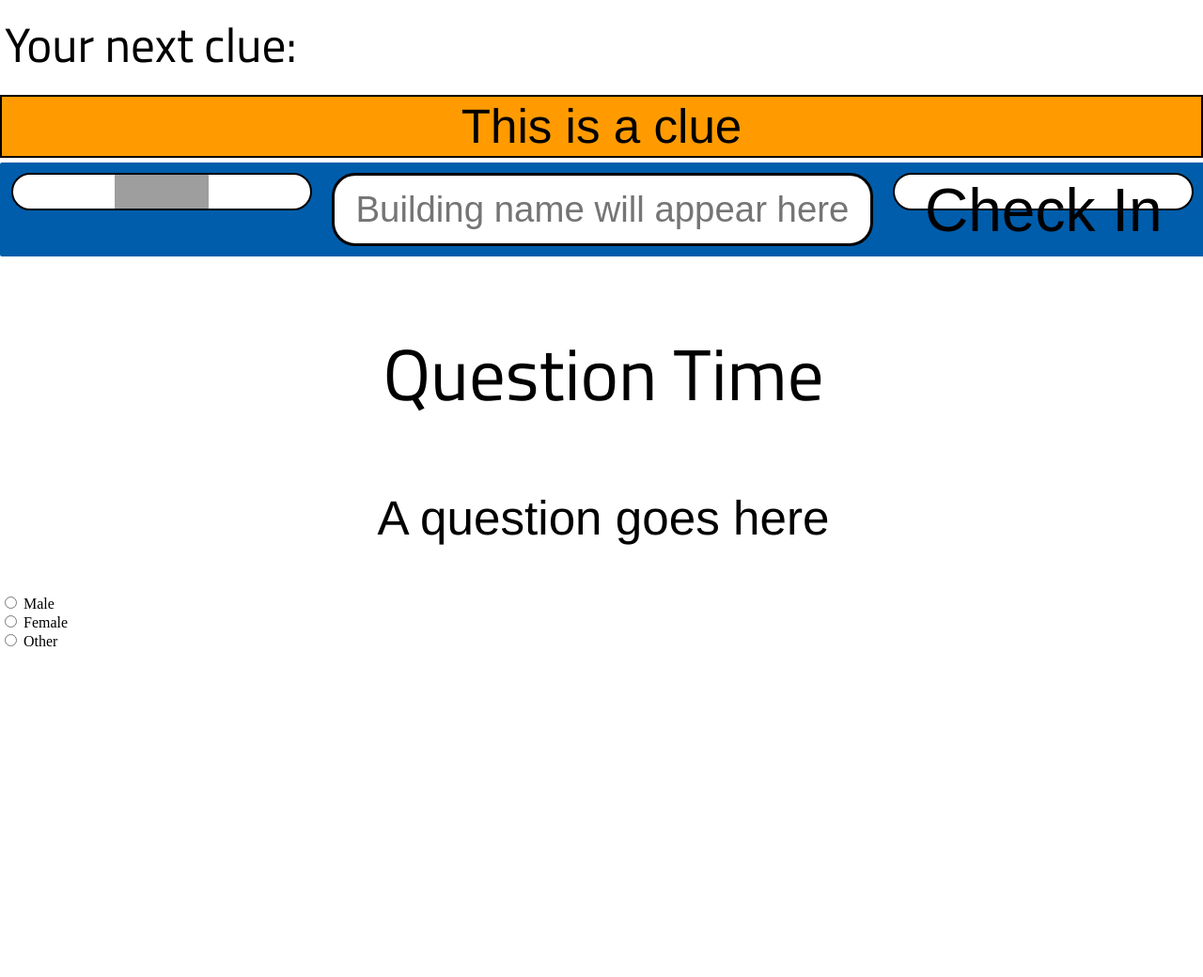
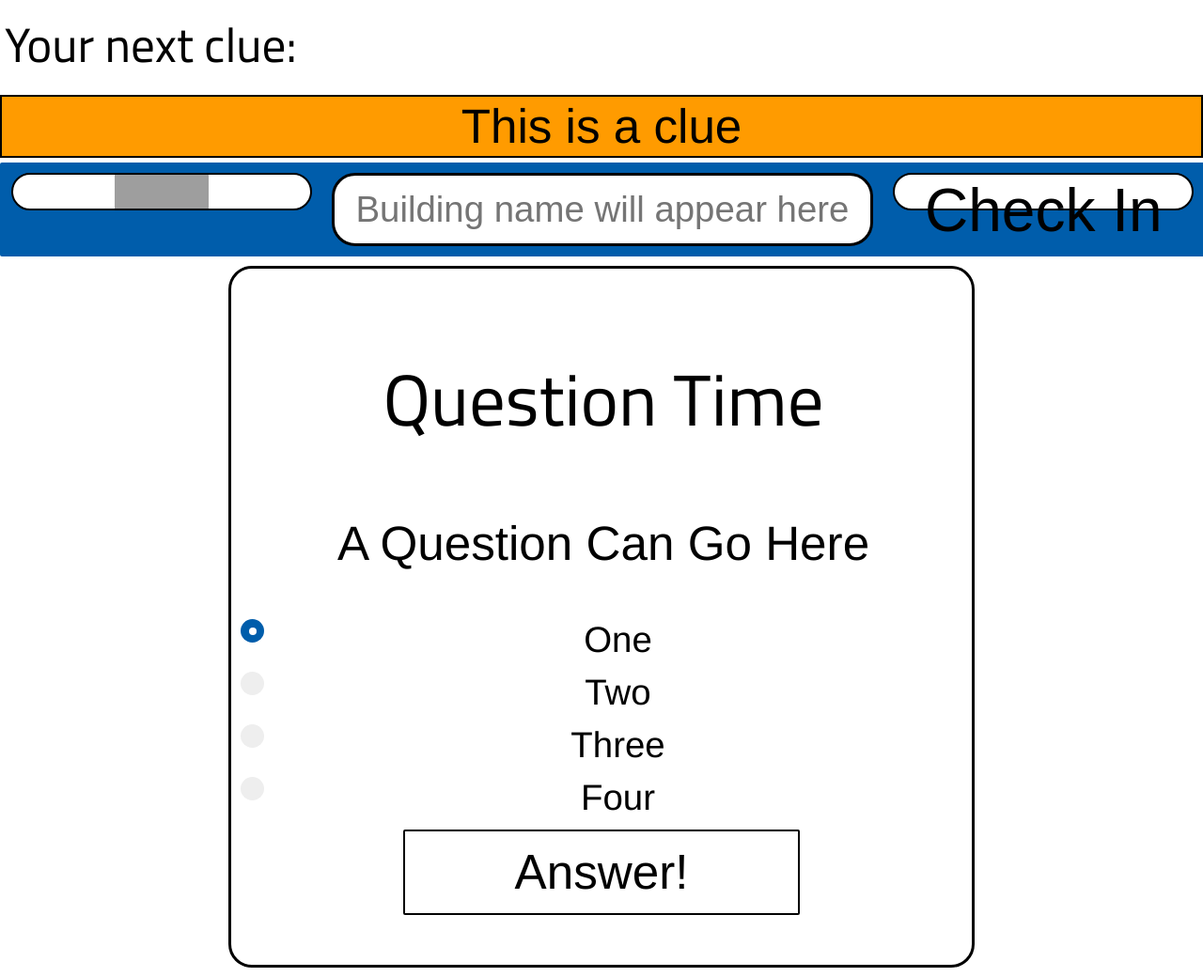
Before and after one commit to nickpap00/GroupSoftware, a PHP site: page /main.html in a window 1280 px wide. Shown: the part 810-1850 px from the top of the page at 94% size. Before the commit the page ends 1498 px from the top, so only its background shows below. Run offline with PHP 8.4, Linux system fonts and the light colour scheme; some libraries are stand-ins or nearby versions; grey boxes are pictures that could not be loaded.

Commit message:
Question time added

```diff
--- a/main.html
+++ b/main.html
@@ -37,17 +37,28 @@
 		<button class="button" onclick="QR_checkin()">Check In</button>
     </div>
 	 <!-- Popup Form to show questions when they scan a building -->
-	<div class="form-popup" id="popup_questions">
-  <form action="/action_page.php" class="form-container">
+	<div class="form-questions" id="popup_questions">
+	<form action="/action_page.php" class="form-container">
     <h1>Question Time</h1>
-	<p>A question goes here</p>
-    <input type="radio" id="male" name="gender" value="male">
-	<label for="male">Male</label><br>
-	<input type="radio" id="female" name="gender" value="female">
-	<label for="female">Female</label><br>
-	<input type="radio" id="other" name="gender" value="other">
-	<label for="other">Other</label>
-  </form>
-</div>
+	<p>A Question Can Go Here</p>
+		<label class="container">One
+		<input type="radio" checked="checked" name="radio">
+		<span class="checkmark"></span>
+		</label>
+		<label class="container">Two
+		<input type="radio" name="radio">
+		<span class="checkmark"></span>
+		</label>
+		<label class="container">Three
+		<input type="radio" name="radio">
+		<span class="checkmark"></span>
+		</label>
+		<label class="container">Four
+		<input type="radio" name="radio">
+		<span class="checkmark"></span>
+		</label>
+		<input id="main_button" type="button" value="Answer!" onclick="myFunction()"/>
+	</form>
+	</div>
   </body>
 </html>
--- a/webPagesSourceCode/styles_coursework.css
+++ b/webPagesSourceCode/styles_coursework.css
@@ -344,6 +344,82 @@ p{
 .clueParagraph{
 	background-color:FF9B00;
 }
+/*Question Stlying*/
+.form-questions{
+	border:3px solid black;
+	background-color: clear;
+	display: block;
+	margin: 10px auto;
+	text-align: center;
+	border: 3px solid black;
+	font-size:3vw;
+	padding: 14px 10px;
+	width: 60%;
+	outline: none;
+	border-radius: 25px;
+}
+/* The container */
+.container {
+  display: block;
+  position: relative;
+  padding-left: 35px;
+  margin-bottom: 12px;
+  cursor: pointer;
+  font-size: 3vw;
+  font-family: "HelveticaNeue-Light", "Helvetica Neue Light", "Helvetica Neue", Helvetica, Arial, "Lucida Grande", sans-serif;
+font-weight: 300;
+
+}
+
+/* Hide the browser's default radio button */
+.container input {
+  position: absolute;
+  opacity: 0;
+  cursor: pointer;
+}
+
+/* Create a custom radio button */
+.checkmark {
+  position: absolute;
+  top: 0;
+  left: 0;
+  height: 25px;
+  width: 25px;
+  background-color: #eee;
+  border-radius: 50%;
+}
+
+/* On mouse-over, add a grey background color */
+.container:hover input ~ .checkmark {
+  background-color: #ccc;
+}
+
+/* When the radio button is checked, add a blue background */
+.container input:checked ~ .checkmark {
+  background-color: #005dab;
+}
+
+/* Create the indicator (the dot/circle - hidden when not checked) */
+.checkmark:after {
+  content: "";
+  position: absolute;
+  display: none;
+}
+
+/* Show the indicator (dot/circle) when checked */
+.container input:checked ~ .checkmark:after {
+  display: block;
+}
+
+/* Style the indicator (dot/circle) */
+.container .checkmark:after {
+ 	top: 9px;
+	left: 9px;
+	width: 8px;
+	height: 8px;
+	border-radius: 50%;
+	background: white;
+}
 
 /*GameMaster Stlying*/
 
```
Also changed, not shown: webPagesSourceCode/contact.html (+8 -3 lines).
